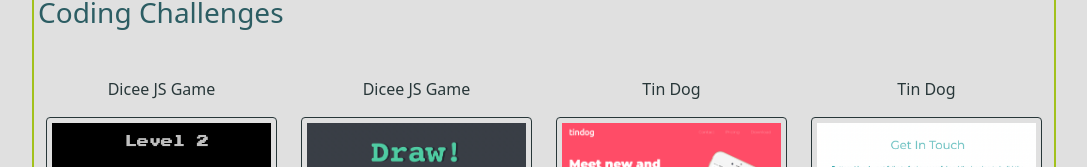
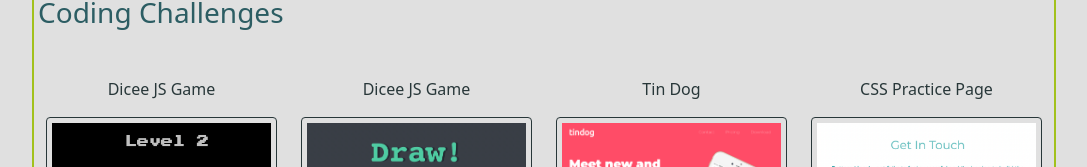
Before and after one commit to NewmanSaurusRex/M-Builds-Apps, a plain HTML site: page index.html in a window 1280 px wide. Shown: the part 427-594 px from the top of the page, without its empty margins (96-1183 px from the left). Drawn offline with nearby package versions, Linux system fonts and the light colour scheme.

Commit message:
typo css practice

```diff
--- a/index.html
+++ b/index.html
@@ -75,7 +75,7 @@
       </div>
 
         <div class="col-3">
-          <p class="text-center">Tin Dog</p>
+          <p class="text-center">CSS Practice Page</p>
           <img
             src="project-photos/css-practice.png"
             alt="css practice page - personal site"
```
